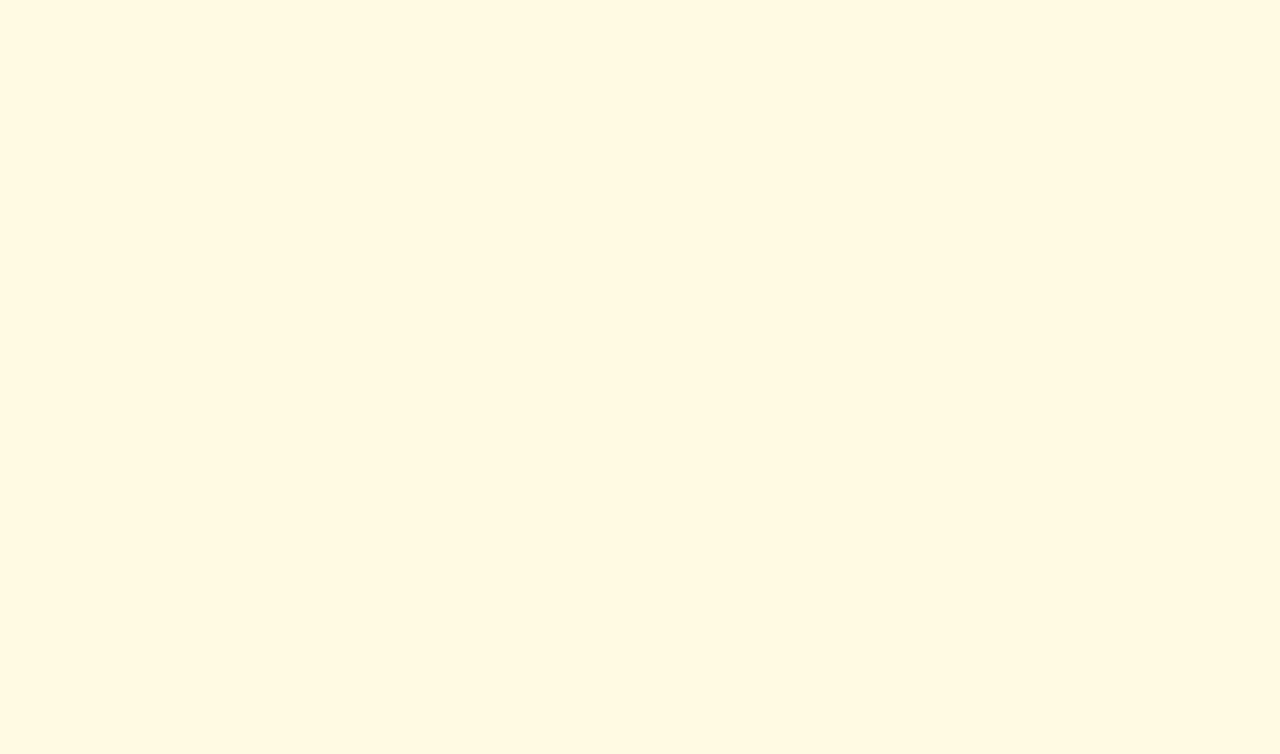
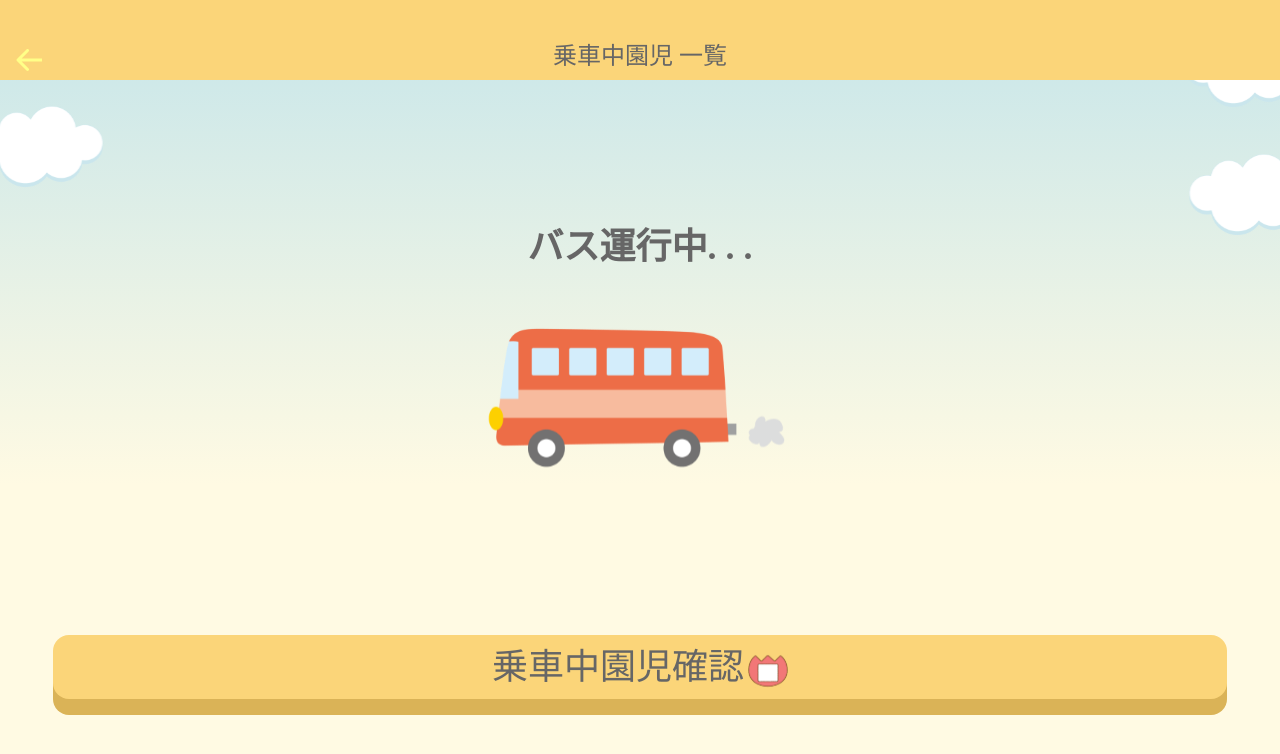
Before and after one commit to yumekiti-archive/PiyoMiru, a React (Create React App) app in the folder web/: page /drive in a window 1280 px wide. Before the commit this address had no page. Shown: the top 754 px of the page. Built offline with nearby package versions, Linux system fonts and the light colour scheme.

Commit message:
`format`

```diff
--- a/web/src/App.tsx
+++ b/web/src/App.tsx
@@ -3,18 +3,20 @@ import Loading from './components/Loading';
 import { Routes, Route } from 'react-router-dom';
 
 import LoginPage from './pages/LoginPage';
+import DrivePage from './pages/DrivePage';
+import ListPage from './pages/ListPage';
+import UsagePage from './pages/initials/UsagePage';
 import HomePage from './pages/HomePage';
-import ListPage from './pages/ListPage';
-import UsagePage from './pages/UsagePage';
 
 const App: FC = () => {
   return (
     <>
       <Loading />
       <Routes>
-        <Route path='/' element={<LoginPage />} />
+        <Route path='/' element={<HomePage />} />
+        <Route path='/login' element={<LoginPage />} />
         <Route path='/usage' element={<UsagePage />} />
-        <Route path='/home' element={<HomePage />} />
+        <Route path='/drive' element={<DrivePage />} />
         <Route path='/list' element={<ListPage />} />
       </Routes>
     </>
--- a/web/src/components/atoms/UsageButton.tsx
+++ b/web/src/components/atoms/UsageButton.tsx
@@ -1,14 +1,12 @@
 import { FC } from 'react';
-import Parents from '../../assets/parents.svg';
-import Driver from '../../assets/driver.svg';
 
 interface Props {
   text: string;
-  driver: boolean;
+  img: string;
   onClick?: () => void;
 }
 
-const UsageButton: FC<Props> = ({ text, driver, onClick }) => {
+const UsageButton: FC<Props> = ({ text, img, onClick }) => {
   return (
     <button className='w-full h-44 bg-[#FFFAE3] rounded-2xl' onClick={onClick}>
       <div className='h-1/2 flex justify-center items-center pt-4'>
@@ -17,7 +15,7 @@ const UsageButton: FC<Props> = ({ text, driver, onClick }) => {
         こちら
       </div>
       <div className='h-1/2 flex justify-center items-end'>
-        <img src={driver ? Driver : Parents} alt='icon' />
+        <img src={img} alt='icon' />
       </div>
     </button>
   );
--- /dev/null
+++ b/web/src/pages/DrivePage.tsx
@@ -0,0 +1,36 @@
+import { FC } from 'react';
+import { Link } from 'react-router-dom';
+
+import Bus from '../assets/bus.svg';
+import Tulip from '../assets/tulip.svg';
+import Header from '../components/Header';
+import Background from '../components/organisms/Background';
+
+const DrivePage: FC = () => {
+  return (
+    <>
+      <Header title='乗車中園児 一覧' />
+      <Background />
+      <div className='bg-sora h-screen'>
+        <div className='h-2/6 flex items-end justify-center'>
+          <div className='text-4xl font-bold'>バス運行中. . .</div>
+        </div>
+        <div className='h-2/6 flex items-center justify-center'>
+          <img src={Bus} alt='bus' className='w-80' />
+        </div>
+        <div className='h-2/6 flex items-center justify-center'>
+          <Link
+            className='w-11/12 h-16 bg-[#FBD579] rounded-2xl text-4xl flex items-center justify-center relative'
+            to='/list'
+          >
+            乗車中園児確認
+            <img src={Tulip} alt='tulip' className='w-10 h-10 mt-2 ml-1' />
+            <div className='w-full h-16 bg-[#DAB357] rounded-2xl -z-10 absolute top-4 left-0' />
+          </Link>
+        </div>
+      </div>
+    </>
+  );
+};
+
+export default DrivePage;
--- a/web/src/pages/HomePage.tsx
+++ b/web/src/pages/HomePage.tsx
@@ -1,34 +1,11 @@
 import { FC } from 'react';
-import { Link } from 'react-router-dom';
 
-import Bus from '../assets/bus.svg';
-import Tulip from '../assets/tulip.svg';
 import Header from '../components/Header';
-import Background from '../components/organisms/Background';
 
 const HomePage: FC = () => {
   return (
     <>
       <Header title='乗車中園児 一覧' />
-      <Background />
-      <div className='bg-sora h-screen'>
-        <div className='h-2/6 flex items-end justify-center'>
-          <div className='text-4xl font-bold'>バス運行中. . .</div>
-        </div>
-        <div className='h-2/6 flex items-center justify-center'>
-          <img src={Bus} alt='bus' className='w-80' />
-        </div>
-        <div className='h-2/6 flex items-center justify-center'>
-          <Link
-            className='w-11/12 h-16 bg-[#FBD579] rounded-2xl text-4xl flex items-center justify-center relative'
-            to='/list'
-          >
-            乗車中園児確認
-            <img src={Tulip} alt='tulip' className='w-10 h-10 mt-2 ml-1' />
-            <div className='w-full h-16 bg-[#DAB357] rounded-2xl -z-10 absolute top-4 left-0' />
-          </Link>
-        </div>
-      </div>
     </>
   );
 };
--- a/web/src/pages/UsagePage.tsx
+++ b/web/src/pages/initials/UsagePage.tsx
@@ -1,7 +1,9 @@
 import { FC } from 'react';
-import NameLogo from '../assets/nameLogo.svg';
-import FormButton from '../components/atoms/FormButton';
-import UsageButton from '../components/atoms/UsageButton';
+import NameLogo from '../../assets/nameLogo.svg';
+import FormButton from '../../components/atoms/FormButton';
+import UsageButton from '../../components/atoms/UsageButton';
+import Parents from '../../assets/parents.svg';
+import Driver from '../../assets/driver.svg';
 
 const UsagePage: FC = () => {
   return (
@@ -12,10 +14,10 @@ const UsagePage: FC = () => {
       </div>
       <div className='h-2/6 w-full flex justify-evenly items-start'>
         <div className='w-4/12'>
-          <UsageButton text='保護者様は' driver={false} />
+          <UsageButton text='保護者様は' img={Parents} />
         </div>
         <div className='w-4/12'>
-          <UsageButton text='運転手の方は' driver={true} />
+          <UsageButton text='運転手の方は' img={Driver} />
         </div>
       </div>
       <div className='h-2/6 w-full flex items-center justify-center'>
```
